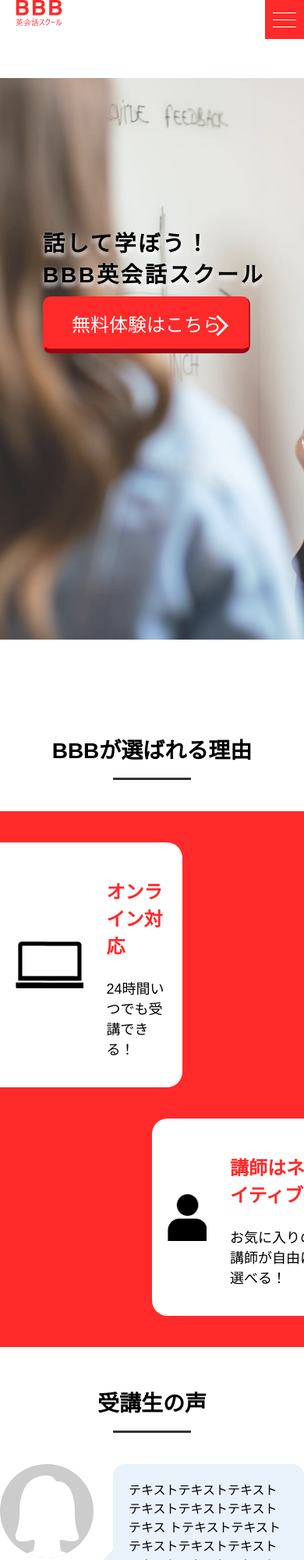
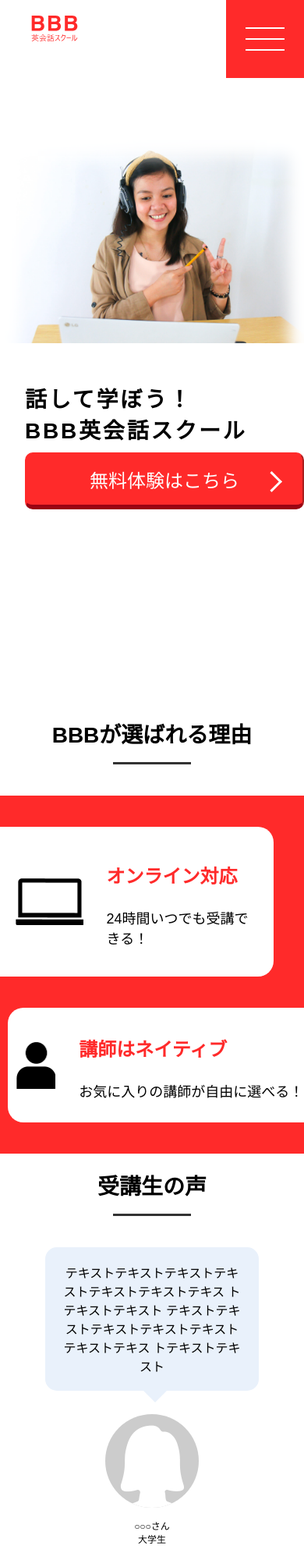
Before and after one commit to ayaka-nobeoka/bbb-school, a plain HTML site: page index.html in a window 390 px wide. Shown: the top 2000 px of the page at 78% size. Drawn offline with Linux system fonts and the light colour scheme.

Commit message:
メディアクエリを入れました！

```diff
--- a/index.html
+++ b/index.html
@@ -24,19 +24,19 @@
         </div>
     </header>
     <main>
-        <article01>
+        <article>
             <div class="article01-warapper">
                 <div class="article-img-box">
-                <img src="./imgFile/img/mainvisual1.jpg" width="193" height="180" class="active">
-                <img src="./imgFile/img/mainvisual2.jpg" width="193" height="180">
-                <img src="./imgFile/img/mainvisual3.jpg" width="193" height="180">
+                <img src="./imgFile/img/mainvisual1.jpg" width="57" height="50" class="main-img active">
+                <img src="./imgFile/img/mainvisual2.jpg" width="57" height="50" class="main-img">
+                <img src="./imgFile/img/mainvisual3.jpg" width="57" height="50" class="main-img">
                 </div>
                     <div class="article01-text">
                     <div class="article01-title">話して学ぼう！<br> BBB英会話スクール</div>
                     <button class="title-btn" id="title-btn">無料体験はこちら</button>
                     </div>
             </div>
-        </article01>
+        </article>
 
         <section01>
             <div class="article-warapper">
@@ -113,20 +113,20 @@
                     </li>
 
                     <li class="titles">
-                        <p class="lesson-title">レッスン内容</p>
-                        <p class="lesson-sab-title">LESSON</p>
+                        <p class="lesson-title">料金プラン</p>
+                        <p class="lesson-sab-title">PRICE</p>
                         <p class="lesson-text">テキストテキストテキストテキストテキストテキストテキストテキストテキスト</p>
                     </li>
 
                     <li class="titles">
-                        <p class="lesson-title">レッスン内容</p>
-                        <p class="lesson-sab-title">LESSON</p>
+                        <p class="lesson-title">講師のご紹介</p>
+                        <p class="lesson-sab-title">TEACHER</p>
                         <p class="lesson-text">テキストテキストテキストテキストテキストテキストテキストテキストテキスト</p>
                     </li>
 
                     <li class="titles">
-                        <p class="lesson-title">レッスン内容</p>
-                        <p class="lesson-sab-title">LESSON</p>
+                        <p class="lesson-title">BBBのQ&A</p>
+                        <p class="lesson-sab-title">Q&A</p>
                         <p class="lesson-text">テキストテキストテキストテキストテキストテキストテキストテキストテキスト</p>
                     </li>
                 </ul>
--- a/script.js
+++ b/script.js
@@ -13,7 +13,7 @@ menu.addEventListener("click", () => {
     nav.classList.toggle("active");
 });
 
-const images = document.querySelectorAll('.article-img-box img');
+const images = document.querySelectorAll('.main-img');
 let nextIndex = 1;
 
 function imgAppear() {
--- a/styled.css
+++ b/styled.css
@@ -1,4 +1,6 @@
-body {
+
+
+html, body {
     margin: 0;
     padding: 0;
     font-family: Arial, sans-serif;
@@ -19,12 +21,13 @@ body {
 }
 .header-img {
     width: 100%;
+    padding: 20px;
 }
 /* ハンバーガーメニュー */
 .menu {
     position: fixed;
-    width: 50px;/* 赤い四角のサイズをやや大きく */
-    height: 50px;
+    width: 100px;/* 赤い四角のサイズをやや大きく */
+    height: 100px;
     cursor: pointer;
     display: flex;
     flex-direction: column;
@@ -37,16 +40,16 @@ body {
 }
 /* 三本線 */
 .menu div {
-    width: 60%;/* 幅を縮めて中央に配置 */
-    height: 1px;/* 線を細く */
+    width: 50%;/* 幅を縮めて中央に配置 */
+    height: 2px;/* 線を細く */
     background: white;/* 線は白色 */
-    margin: 4px 0;/* 線間の余白 */
+    margin: 6px 0;/* 線間の余白 */
     transition: 0.3s;
 }
 
 /* ハンバーガーが×に変化 */
 .menu.active div:nth-child(1) {
-    transform: translateY(10px) rotate(45deg);
+    transform: translateY(12px) rotate(45deg);
 }
 
 .menu.active div:nth-child(2) {
@@ -54,7 +57,7 @@ body {
 }
 
 .menu.active div:nth-child(3) {
-    transform: translateY(-8px) rotate(-45deg);
+    transform: translateY(-15px) rotate(-45deg);
 }
 
 /* メニュー */
@@ -105,24 +108,36 @@ body {
     cursor: pointer;
     transition: 0.3s;
 }
-
+.article01-warapper {
+    position: relative;
+    height: 720px;
+}
 .article-img-box {
-    position: relative;
     width: 100%;
+    object-fit: cover;
+  }
+  .main-img {
+    position: absolute;
+    top: 0px;
+    right: 0px;
+    width: 75%;
     height: 720px;
     object-fit: cover;
-  }
-  .article-img-box img {
-    position: absolute;
-    top: 0;
-    left: 0;
-    width: 100%;
-    height: 100%;
-    object-fit: cover;
-    box-shadow: inset 0px 0px 20px 20px #fff;
     opacity: 0;
   }
-.article-img-box img.active {
+  .article-img-box::after {
+    content: "";
+    position: absolute;
+    top: 0px;
+    right: 0px;
+    width: 75%;
+    height: 720px;
+    box-shadow: inset 0px 0px 20px 20px #fff;;
+  }
+  .main-img, .active {
+    content: "";
+    position: absolute;
+    width: 75%;
     animation: 5s FadeIn;
   }
   /* 画像がフェードイン＆ズームインし、フェードアウトするアニメーション */
@@ -136,11 +151,6 @@ body {
     100% {
       opacity: 0;
     }
-  }
-.article01-warapper {
-    height: 720px;
-    position: relative;
-    margin-bottom: 120px;
   }
 .article01-text {
     position: absolute;
@@ -158,6 +168,7 @@ body {
     margin-left: 16px;
   }
 .title-btn {
+    width: 100%;
     top: 0px;
     left: 16px;
     background-color: #ff2a2a;
@@ -183,6 +194,10 @@ body {
     top: 26px;
     right: 30px;
   }
+  .article-warapper {
+    display: block;
+    margin:20px 0;
+  }
 .article-title {
     font-size: 1.75rem;
     font-weight: bold;
@@ -202,6 +217,10 @@ body {
     right: 0;
     margin: 0 auto;
 }
+/* BBBが選ばれる理由 */
+.article-warapper {
+    display: block;
+}
 .bg {
     background-color: #ff2a2a;
     padding: 40px 0;
@@ -211,7 +230,7 @@ body {
     width: 100%;
     gap: 40px;
 }
-.slide01, .slide02 {
+.slide01 {
     width: 50%;
     opacity: 0;
     transition: opacity 1s, transform 1s;
@@ -270,9 +289,6 @@ body {
 .slide-texts {
     font-size: 1.125rem;
 }
-.article-warapper {
-    margin-top: 50px;
-}
 
 /* 受験生の声*/
 
@@ -290,10 +306,6 @@ body {
     margin: 0 auto;
     opacity: 0;
     transition: opacity 1s, transform 1s;
-}
-.pop-in {
-    opacity: 1;
-    transform: translateX(0) scale(1); /* 拡大しながら元の位置に */
 }
 .student-img {
     width: 120px;
@@ -330,7 +342,11 @@ body {
     width: 100%;
     max-width: 860px;
     margin: 0 auto;
-    transition: opacity 1s, transform 1s;
+    transition: opacity 1s ease, transform 1s ease;
+}
+.pop-in {
+    opacity: 1;
+    transform: translateX(0) scale(1); /* 拡大しながら元の位置に */
 }
 .comments-left {
     width: 60%;
@@ -351,6 +367,12 @@ body {
     border: 15px solid transparent;
     border-left: 15px solid #e9f1fb;
 }
+.student-neme, .student-job {
+    margin: 0px;
+    text-align: center;
+    font-size: 0.75rem;
+}
+
 
 /* スクールの概要*/
 .section03 {
@@ -365,26 +387,27 @@ body {
 .lesson {
     display: flex;
     flex-wrap: wrap;
-    justify-content: space-between;
+    justify-content: center;
     gap: 20px;
+    padding: 0px;
 }
 .titles {
     list-style: none;
-    width: calc(50% - 10px);        /* 幅を調整し2列に */
+    width: 30%;      /* 幅を調整し2列に */
     background-color: #fff;
     border-radius: 20px;
-    padding: 0px;
-    margin: 0;                       /* 不要なマージンを削除 */
-    box-shadow: 0 8px 16px rgba(0, 0, 0, 0.1); /* 軽い影を追加 */
-    transition: 0.3s;
+    padding: 60px;
 }
 .lesson-title {
     font-weight: bold;
     line-height: 1;
     text-align: center;
+    font-size: 1.75rem;
+    margin-bottom: 15px;
 }
 .lesson-sab-title {
     display: block;
+    text-align: center;
     font-size: 1.125rem;
     margin-bottom: 30px;
 }
@@ -419,3 +442,106 @@ body {
     list-style: none;
     justify-content: space-between;
 }
+.footer-menu-title {
+    font-weight: bold;
+}
+.lists {
+    list-style: none;
+    margin-left: -30px;
+    font-size: 0.875rem;
+}
+
+
+/* スマホサイズ (900px未満) */
+@media (max-width: 899px) {
+
+    .article-img-box {
+        width: 100%;
+        margin-bottom: 80px;
+    }
+
+    .main-img {
+      top: 0;    /* 中央配置 */
+      left: 0;
+      width: 100%;
+      height: auto;
+      opacity: 1;
+    }
+    .article-img-box::after {
+        content: "";
+        position: absolute;
+        top: 0;
+        bottom: 0;
+        left: 0;
+        right: 0;
+        height: auto;
+        width: 100%;
+        box-shadow: inset 0px 0px 20px 20px #fff;
+        opacity: 1;
+    }
+
+    .article01-text {
+        width: calc(100% - 32px);
+        top: 310px;
+        left: 16px;
+      }
+      .slide01 {
+        width: 80%;
+    }
+    .slide02 {
+        width: 100%;
+        margin-left: 10px;
+        padding: 10px 0;
+    }
+
+        /* 受験生の声*/
+
+    .comment {
+        flex-direction: column-reverse;
+        align-items: center;
+        margin-bottom: 10%;
+        text-align: center;
+    }
+    .comments::before {
+        top: 100%;
+        left: 50%;
+        margin-left: -4%;
+        border-left: 15px solid transparent;
+        border-right: 15px solid transparent;
+        border-top: 15px solid #e9f1fb;
+    }
+    .comments {
+        margin-left: 0;
+    }
+    .comment-student {
+        margin-top: 30px;
+        text-algn: center;
+    }
+    .comments-left {
+        margin-right: 0;
+    }
+    .comment-left {
+        flex-direction: column-reverse;
+        align-items: center;
+        margin-bottom: 10%;
+        text-align: center;
+    }
+    .comments-left::before {
+        top: 100%;
+        right: 50%;
+        margin-right: -4%;
+        border-left: 15px solid transparent;
+        border-right: 15px solid transparent;
+        border-top: 15px solid #e9f1fb;
+    }
+
+/* スクールの概要*/
+
+    .titles {
+        width: 50%;
+    }
+
+    .coupon {
+        padding: 0 16px;
+    }
+}
```
